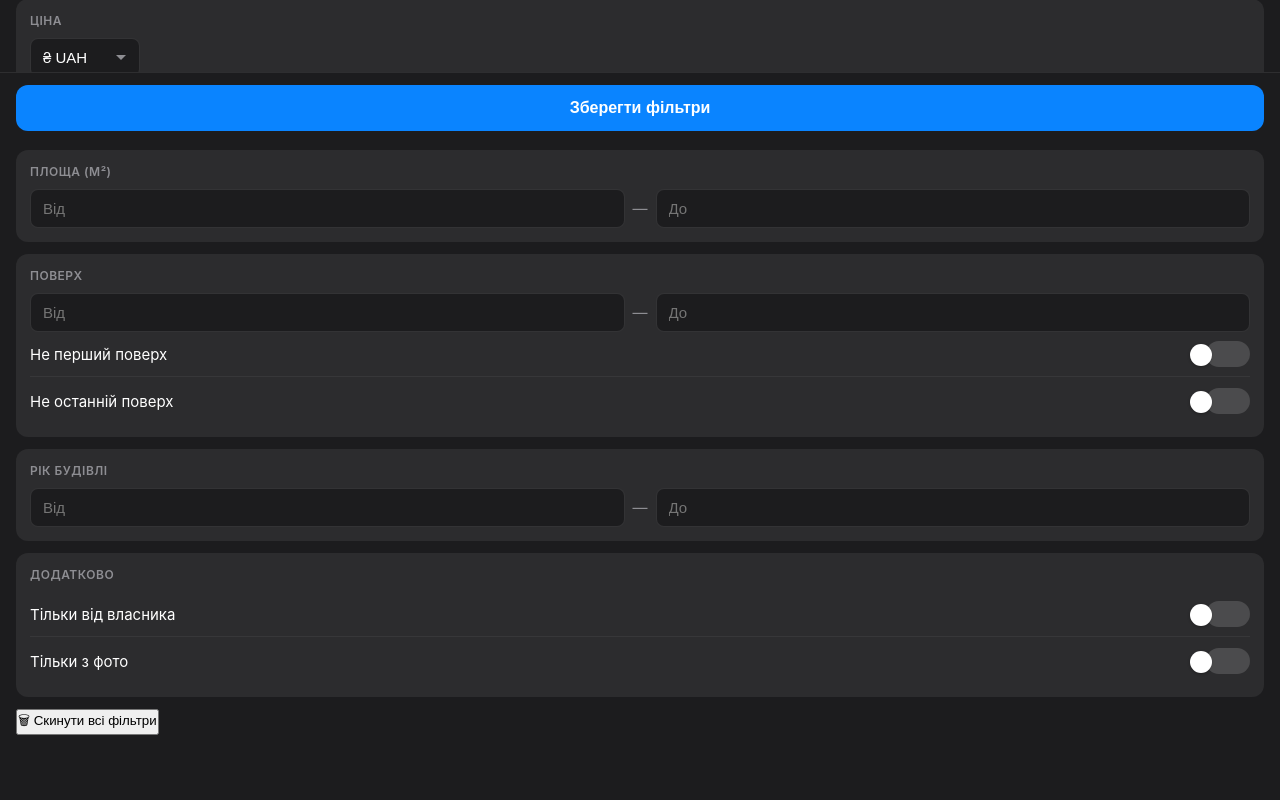
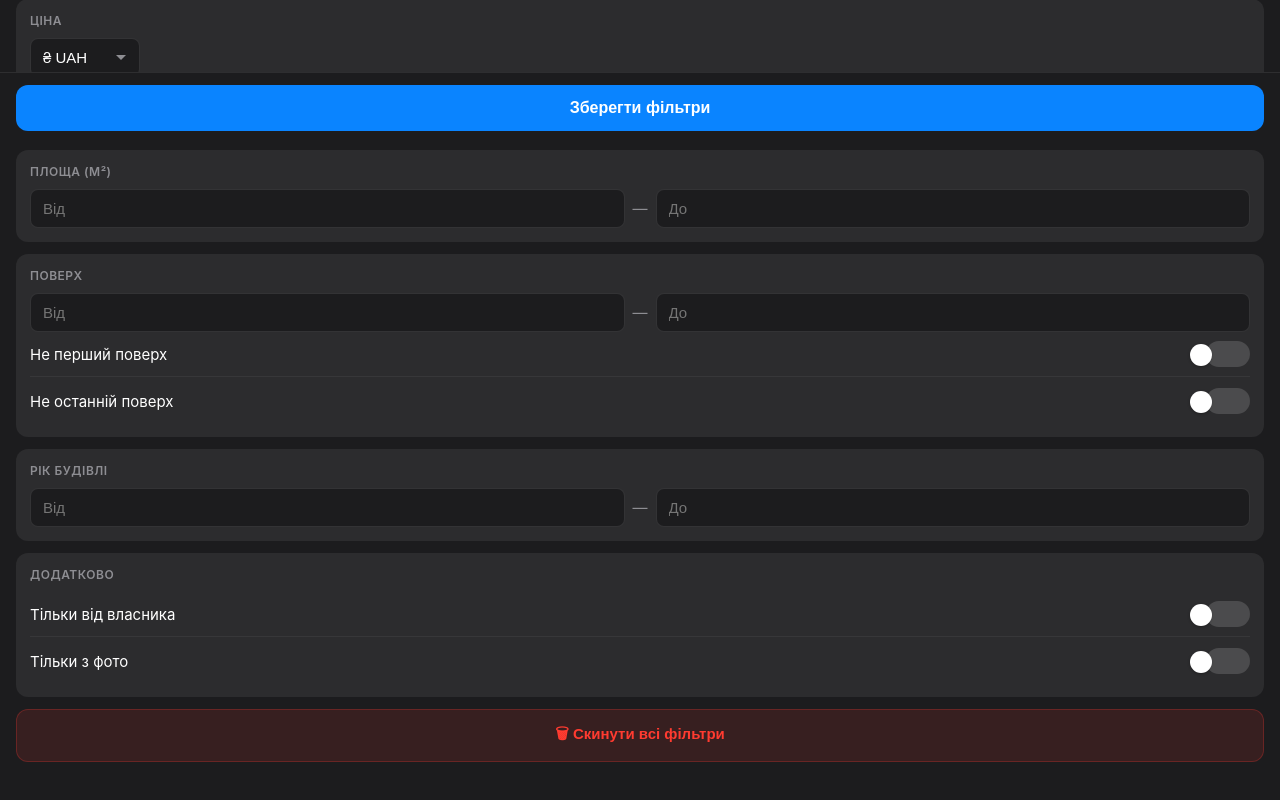
Before and after one commit to allan17889368/padun-webapp, a plain HTML site: page index.html in a window 1280 px wide. Shown: the part 657-1457 px from the top of the page. Drawn offline with Linux system fonts and the light colour scheme; a script that the page names is missing.

Commit message:
Update style.css

```diff
--- a/style.css
+++ b/style.css
@@ -294,6 +294,23 @@ select.input {
 .stat-label { color: var(--hint); font-size: 14px; }
 .stat-value { font-size: 14px; font-weight: 500; }
 
+/* RESET INLINE */
+.btn-reset-inline {
+  width: 100%;
+  padding: 13px;
+  background: rgba(255,59,48,0.12);
+  color: #ff3b30;
+  border: 1.5px solid rgba(255,59,48,0.25);
+  border-radius: var(--radius);
+  font-size: 15px;
+  font-weight: 600;
+  cursor: pointer;
+  transition: opacity .15s;
+  margin-bottom: 12px;
+  -webkit-tap-highlight-color: transparent;
+}
+.btn-reset-inline:active { opacity: 0.7; }
+
 /* BOTTOM BAR */
 .bottom-bar {
   position: fixed;
@@ -315,5 +332,6 @@ select.input {
   font-weight: 600;
   cursor: pointer;
   transition: opacity .15s;
+  -webkit-tap-highlight-color: transparent;
 }
 .btn-save:active { opacity: 0.8; }
```
